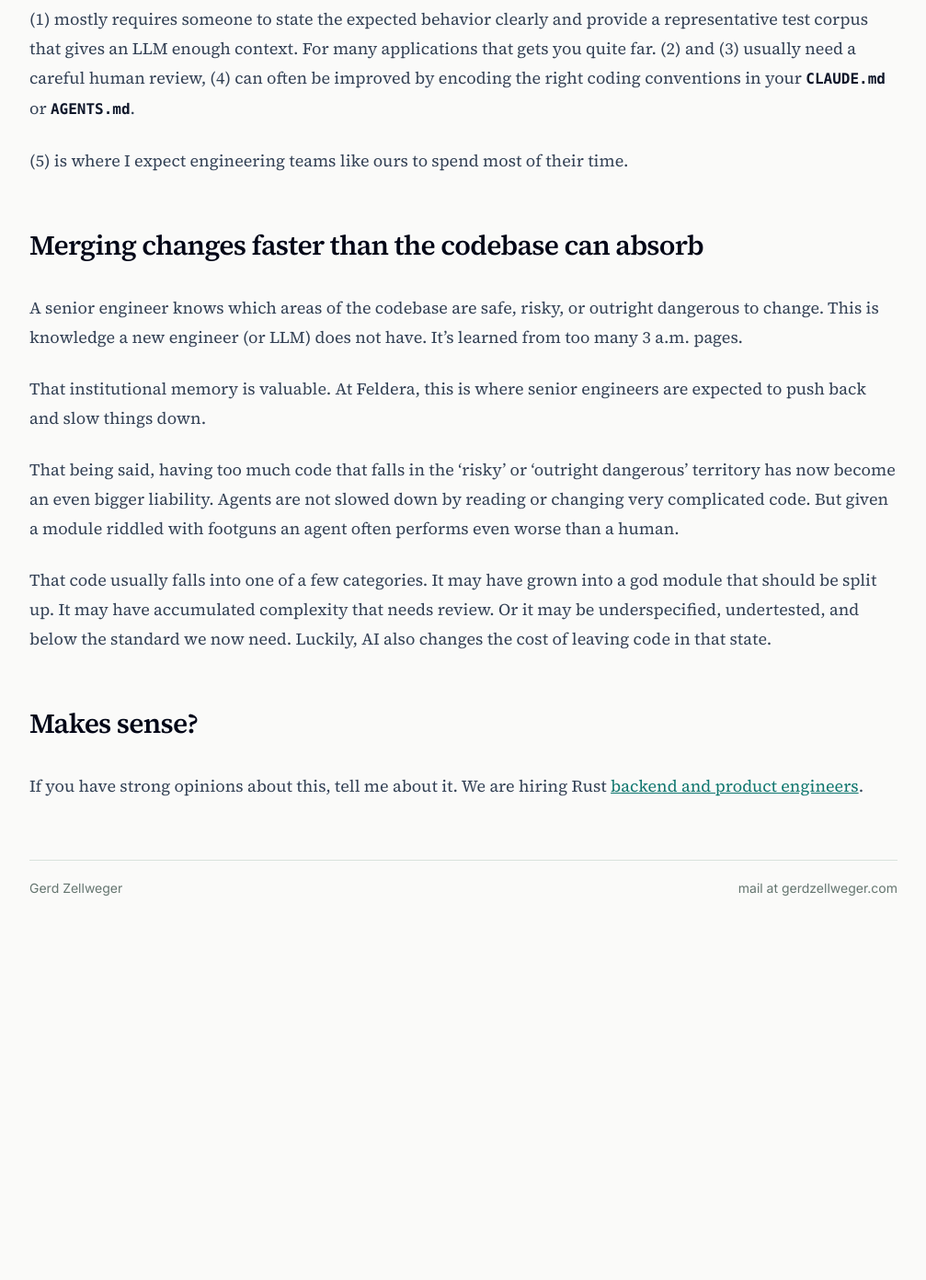
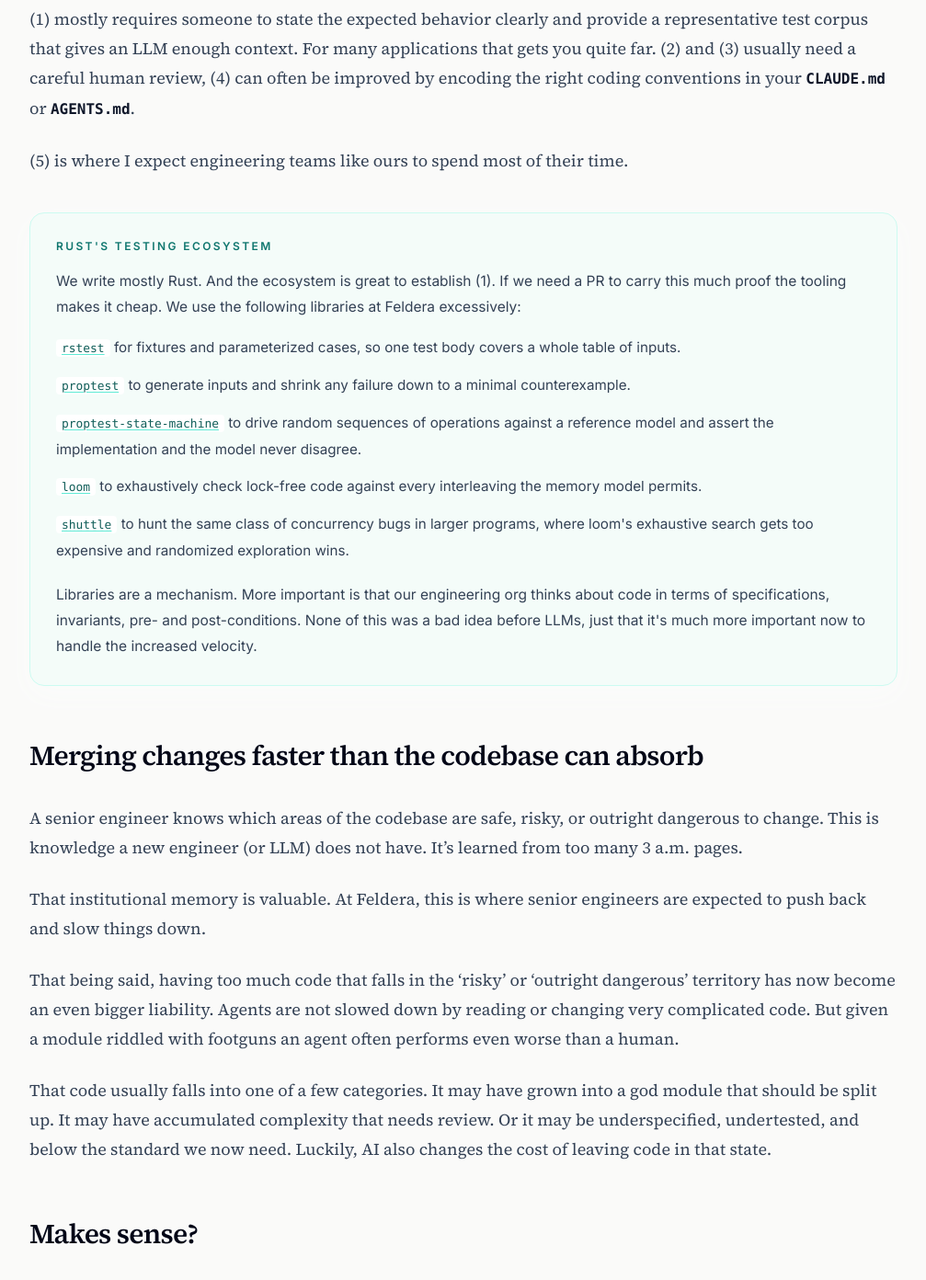
Before and after one commit to gz/website, a Jekyll site: the page built from _posts/2026-06-27-prs-and-llms.md, in a window 1280 px wide and 1400 px high, scrolled down 2394 px. Shown: the top 1392 px of the window at 92% size, without its empty margins (136-1143 px from the left). Built offline with Jekyll 4.4.1, drawn with Linux system fonts in a browser that asks for light colours; nearby versions of some CDN libraries; comment, search, counter and statistics services are not loaded; before the commit the page ends 3434 px from its top, so only the background shows below that; some of the changed text lies outside the part shown.

Commit message:
post fixes
Signed-off-by: Gerd Zellweger <mail@gerdzellweger.com>

```diff
--- a/_posts/2026-06-27-prs-and-llms.md
+++ b/_posts/2026-06-27-prs-and-llms.md
@@ -53,6 +53,50 @@ Some of that disagreement is taste. Some of it is measurable. To make reviews le
 
 (5) is where I expect engineering teams like ours to spend most of their time.
 
+<aside class="not-prose my-10 rounded-2xl border border-teal-100 bg-teal-50/60 p-6 font-sans shadow-paper sm:p-7">
+  <p class="text-xs font-semibold uppercase tracking-[0.2em] text-teal-700">
+    Rust's testing ecosystem
+  </p>
+  <p class="mt-4 text-[0.97rem] leading-7 text-slate-700">
+    We write mostly Rust. And the ecosystem is great to establish (1). If we need a PR to carry this much proof
+    the tooling makes it cheap. We use the following libraries at Feldera excessively:
+  </p>
+  <ul class="mt-4 space-y-3 text-[0.95rem] leading-7 text-slate-700">
+    <li>
+      <a href="https://crates.io/crates/rstest" class="underline decoration-teal-300 decoration-1 underline-offset-2 transition hover:decoration-teal-600" target="_blank" rel="noopener"><code class="rounded bg-white px-1.5 py-0.5 font-mono text-[0.85em] text-teal-800">rstest</code></a>
+      for fixtures and parameterized cases, so one test body covers a whole
+      table of inputs.
+    </li>
+    <li>
+      <a href="https://crates.io/crates/proptest" class="underline decoration-teal-300 decoration-1 underline-offset-2 transition hover:decoration-teal-600" target="_blank" rel="noopener"><code class="rounded bg-white px-1.5 py-0.5 font-mono text-[0.85em] text-teal-800">proptest</code></a>
+      to generate inputs and shrink any failure down to a minimal
+      counterexample.
+    </li>
+    <li>
+      <a href="https://crates.io/crates/proptest-state-machine" class="underline decoration-teal-300 decoration-1 underline-offset-2 transition hover:decoration-teal-600" target="_blank" rel="noopener"><code class="rounded bg-white px-1.5 py-0.5 font-mono text-[0.85em] text-teal-800">proptest-state-machine</code></a>
+      to drive random sequences of operations against a reference model and
+      assert the implementation and the model never disagree.
+    </li>
+    <li>
+      <a href="https://crates.io/crates/loom" class="underline decoration-teal-300 decoration-1 underline-offset-2 transition hover:decoration-teal-600" target="_blank" rel="noopener"><code class="rounded bg-white px-1.5 py-0.5 font-mono text-[0.85em] text-teal-800">loom</code></a>
+      to exhaustively check lock-free code against every interleaving the memory
+      model permits.
+    </li>
+    <li>
+      <a href="https://crates.io/crates/shuttle" class="underline decoration-teal-300 decoration-1 underline-offset-2 transition hover:decoration-teal-600" target="_blank" rel="noopener"><code class="rounded bg-white px-1.5 py-0.5 font-mono text-[0.85em] text-teal-800">shuttle</code></a>
+      to hunt the same class of concurrency bugs in larger programs, where
+      loom's exhaustive search gets too expensive and randomized exploration
+      wins.
+    </li>
+  </ul>
+  <p class="mt-5 text-[0.97rem] leading-7 text-slate-700">
+    Libraries are a mechanism. More important is that our engineering org
+    thinks about code in terms of specifications, invariants, pre- and post-conditions.
+    None of this was a bad idea before LLMs, just that it's much more important now to handle the
+    increased velocity.
+  </p>
+</aside>
+
 ## Merging changes faster than the codebase can absorb
 
 A senior engineer knows which areas of the codebase are safe, risky, or outright dangerous to change. This is knowledge a new engineer (or LLM) does not have. It's learned from too many 3 a.m. pages.
@@ -65,4 +109,7 @@ That code usually falls into one of a few categories. It may have grown into a g
 
 ## Makes sense?
 
-If you have strong opinions about this, tell me about it. We are hiring Rust [backend and product engineers](https://jobs.ashbyhq.com/feldera).
+Does it seem appealing to you to work in such an engineering organization?
+We are hiring [Rust backend and product engineers](https://jobs.ashbyhq.com/feldera).
+
+Or do you think it won't solve any of the "PR-slop" problems? I'm happy to hear about that too.
```
